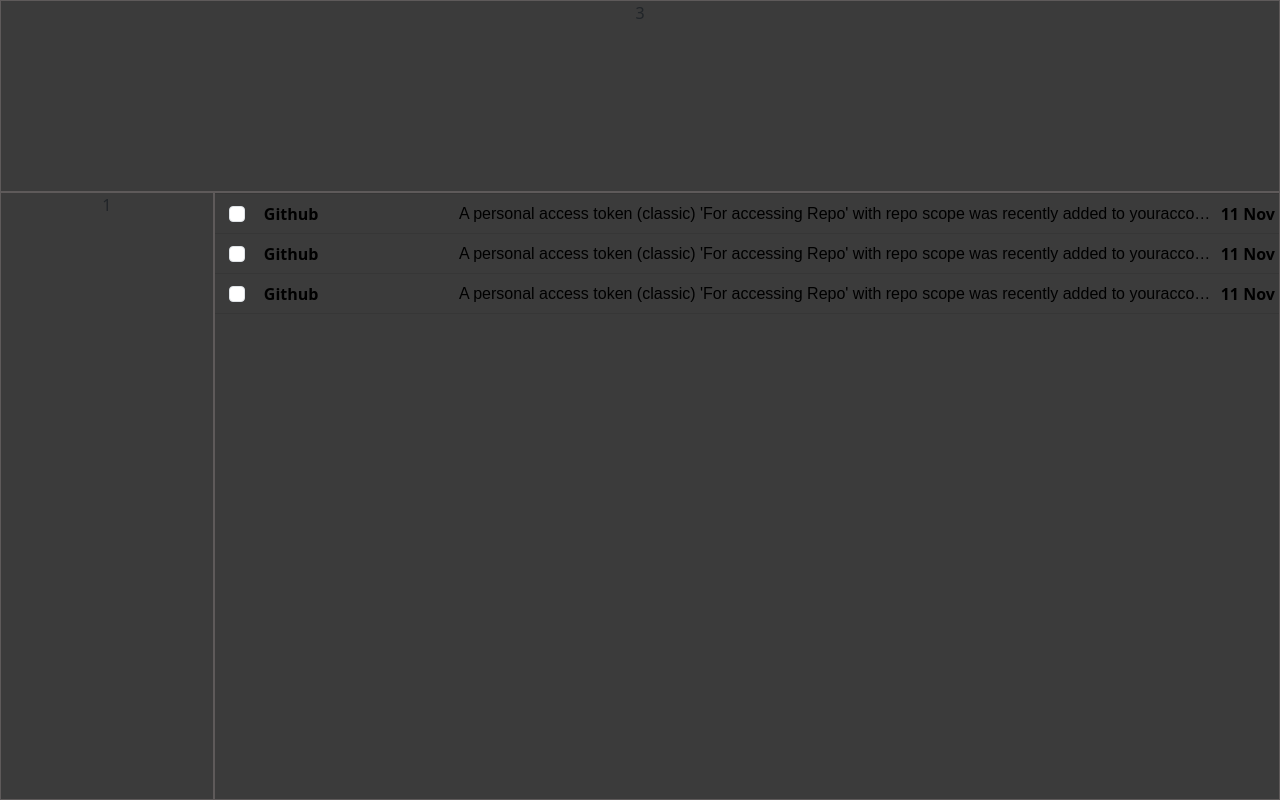
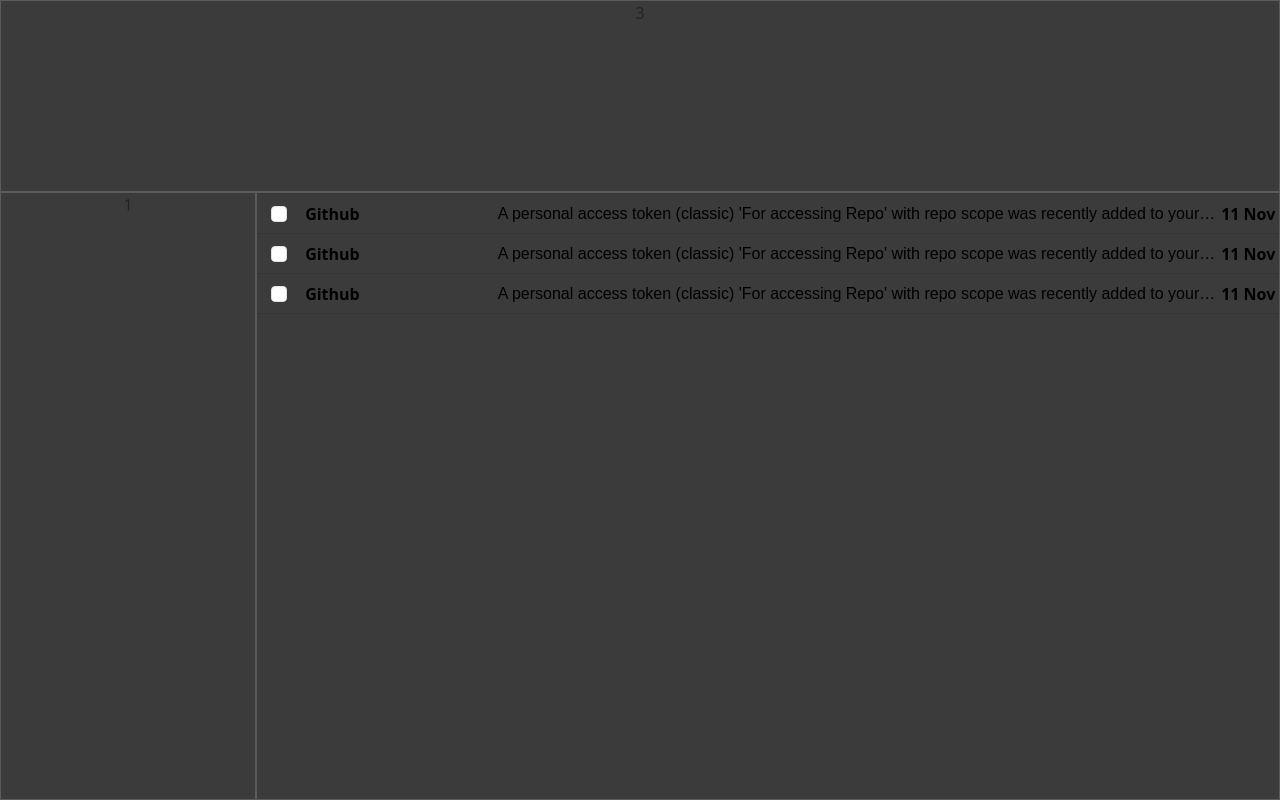
Before and after one commit to HammadAwan424/mail-it, a Flask app: page / in a window 1280 px wide. Run offline with Flask 3, Linux system fonts and the light colour scheme; the visitor is signed in with stand-in values (Sample User, id 1); some libraries are stand-ins or nearby versions.

Commit message:
Switched to Grid

```diff
--- a/templates/index.html
+++ b/templates/index.html
@@ -12,25 +12,17 @@
                 height: 100%;
                 margin: 0;
             }
-
-            .flex-box {
-                display: flex;
+            .grid {
+                display: grid;
                 min-height: 100%;
-                flex-flow: column nowrap;
+                grid-template-columns: 20% auto;
+                grid-template-rows: 24vh auto;
             }
-
-            .header {
-                flex: 0 1 24vh
+            .top {
+                grid-column: 1 / 3
             }
-            .lower {
-                flex: 1 1 auto;
-                width: 100%;
-                display: flex;
+            .right {
                 overflow: hidden;
-            }
-
-            .left {
-                width: 20%
             }
 
             .box {
@@ -125,6 +117,12 @@
                 transition-duration: 0.1s;
             }
 
+            .selection {
+                box-shadow: 0 8px 10px -3px rgba(21, 77, 151, 0.5), 0 -8px 10px -3px rgba(21, 77, 151, 0.5) !important;
+                background-color: rgb(67, 102, 155);
+                transform: scale(0.99, 0.99)
+            }
+
             .rotation, .rotation2 {
                 position: absolute;
                 top: 0; left: 0; right: 0; bottom: 0;
@@ -177,7 +175,7 @@
             }
 
 
-            .third:hover::before {
+            .side:hover::before {
                 content: "";
                 width: 20%;
                 height: 100%;
@@ -185,7 +183,7 @@
                 top: 0;
                 bottom: 0;
                 right: 0;
-                background-color: black;
+                background-color: rgba(3, 3, 3, 0.2);
                 border-radius: 40px 0 0 40px;
                 animation: waiting 1s ease-in-out infinite
             }
@@ -203,7 +201,7 @@
                 bottom: 0;
                 right: 0;
                 margin: auto 10px;
-                background-color: black;
+                background-color: rgba(3, 3, 3, 0.2);
                 animation: grow 0.3s linear;
                 border-radius: 50%;
             }
@@ -244,19 +242,19 @@
         <title>Homepage</title>
     </head>
     <body>
-        <div class="flex-box">
-            <div class="header box">
+        <div class="grid">
+            <div class="top box">
                 3
             </div>
-            <div class="lower row-flex">
-                <div class="box left">
-                    1
-                </div>
-                <table class="box">
+            <div class="left box">
+                1
+            </div>
+            <div class="right box">
+                <table>
                     <tr class="hover">
                         <td class="first icons"><div class="main"><input type="checkbox" class="form-check-input" id="checkbox1"></div></td>
                         <td class="second"><label class="black" for="checkbox1">Github</label></td>
-                        <td class="third icons"><div class="main"><i class="gg-trash black"></i></div></td>
+                        <td class="third icons side"><div class="main"><i class="gg-trash black"></i></div></td>
                         <td class="fourth icons"><div class="main"><i class="gg-check-r black"></i></div></td>
                         <td class="fifth icons"><div class="main"><i class="gg-more-vertical-alt black"></i>
                             <div class="rotation"><div class="dot"></div></div>
@@ -269,7 +267,7 @@
                     <tr class="hover select">
                         <td class="first icons"><div class="main"><input type="checkbox" class="form-check-input" id="checkbox2"></div></td>
                         <td class="second"><label class="black" for="checkbox2">Github</label></td>
-                        <td class="third icons"><div class="main"><i class="gg-trash black"></i></div></td>
+                        <td class="third icons side"><div class="main"><i class="gg-trash black"></i></div></td>
                         <td class="fourth icons"><div class="main"><i class="gg-check-r black"></i></div></td>
                         <td class="fifth icons"><div class="main"><i class="gg-more-vertical-alt black"></i>
                             <div class="rotation2"><div class="dot2"></div></div>
@@ -282,7 +280,7 @@
                     <tr class="hover">
                         <td class="first icons"><div class="main"><input type="checkbox" class="form-check-input" id="checkbox3"></div></td>
                         <td class="second"><label class="black" for="checkbox3">Github</label></td>
-                        <td class="third icons"><div class="main"><i class="gg-trash black"></i></div></td>
+                        <td class="third icons side"><div class="main"><i class="gg-trash black"></i></div></td>
                         <td class="fourth icons"><div class="main"><i class="gg-check-r black"></i></div></td>
                         <td class="fifth icons"><div class="main"><i class="gg-more-vertical-alt black"></i></div></td>
                         <td class="sixth">
@@ -302,24 +300,17 @@
             for (let elem of text_elems) {
                 elem.innerHTML = message
             }
-            let checkboxes = document.getElementsByClassName("form-check-input")
 
-            for (let checkbox of checkboxes) {
-                checkbox.addEventListener("change", function() {
-                    email_selector(checkbox)
+            checkboxes = document.getElementsByClassName("form-check-input")
+            for (let i = 0; i < checkboxes.length; i++) {
+                checkboxes[i].addEventListener("change", function() {
+                    email_selector(checkboxes[i])
                 })
             }
 
             function email_selector(checkbox) {
                 let tr = checkbox.closest("tr")
-                if (checkbox.checked) {
-                    tr.style.backgroundColor = "rgb(67, 102, 155)"
-                    tr.style.boxShadow = "0 8px 10px -3px rgba(21, 77, 151, 0.5), 0 -8px 10px -3px rgba(21, 77, 151, 0.5)"
-                }
-                else {
-                    tr.style.backgroundColor = ""
-                    tr.style.boxShadow = ""
-                }
+                tr.classList.toggle("selection")
             }
 
             function deleter() {
@@ -338,7 +329,9 @@
                             }
                             i += 2;
                         }, 1) */
-                        this.closest("tr").classList.add("delete")
+                        let tr = this.closest("tr")
+                        tr.children[2].classList.remove("side")
+                        tr.classList.add("delete")
                     })
                 }
             }
```
